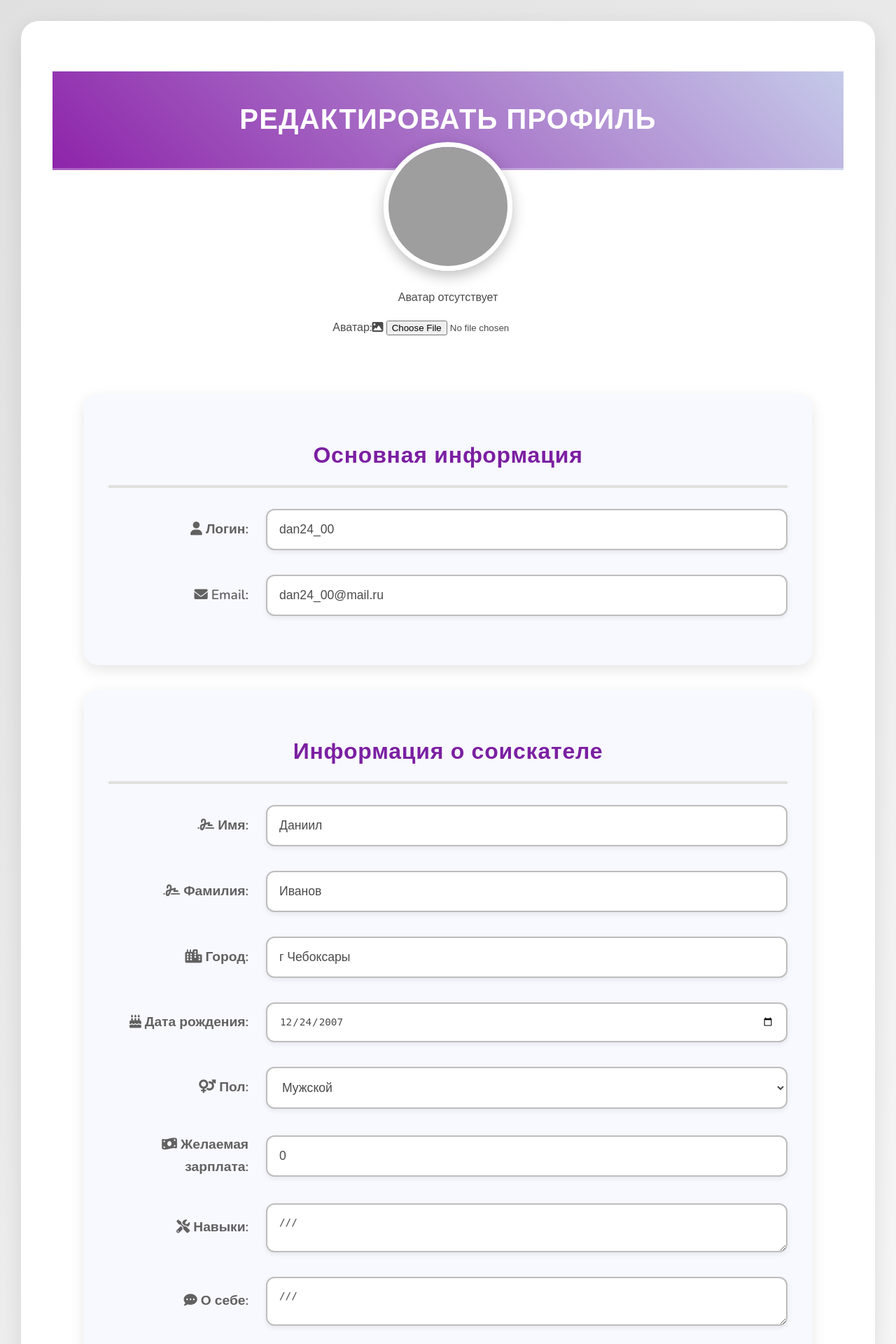
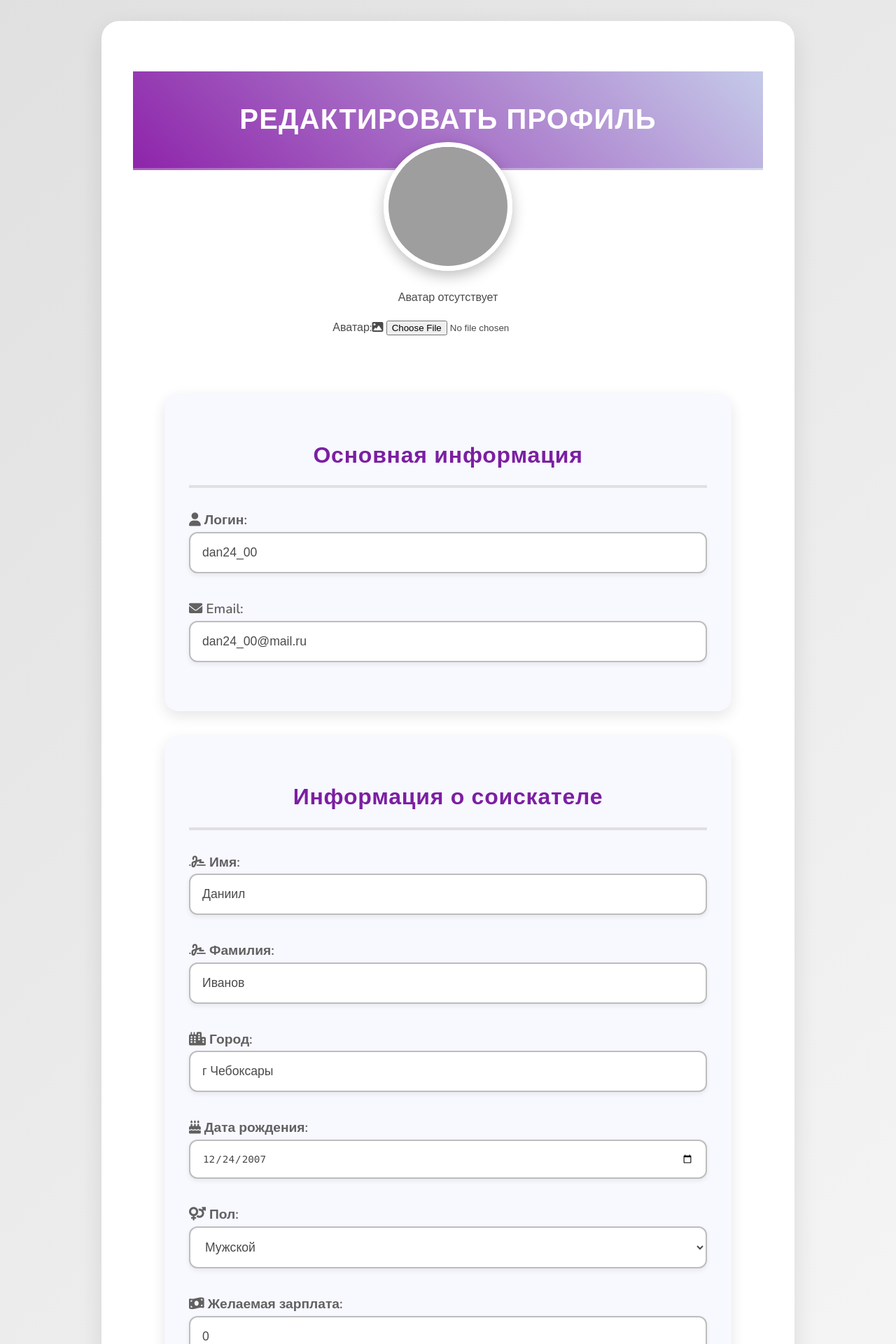
Before and after one commit to Romstar744/CaBoo, a PHP site: page /adm/edit_profile.php in a window 1280 px wide. Shown: the top 1920 px of the page at 70% size. Run offline with PHP 8.4, Linux system fonts and the light colour scheme; a user stored in the database is signed in; data comes from the database, SQL or seed files in the repository; grey boxes are pictures that could not be loaded.

Commit message:
fix design

```diff
--- a/adm/edit_profile.php
+++ b/adm/edit_profile.php
@@ -79,17 +79,19 @@ $conn->close();
         <div class="profile-info">
             <section class="info-block">
                 <h2>Основная информация</h2>
-                <div class="form-group">
+               <div class="form-group">
                     <div class="form-row">
                         <label><i class="fas fa-user"></i> Логин:</label>
                         <input type="text" name="username" value="<?php echo htmlspecialchars($user['username']); ?>" required>
                     </div>
+                    <div class="error-message" id="usernameError"></div>
                 </div>
                 <div class="form-group">
                     <div class="form-row">
                         <label><i class="fas fa-envelope"></i> Email:</label>
                         <input type="email" name="email" value="<?php echo htmlspecialchars($user['email']); ?>" required>
                     </div>
+                     <div class="error-message" id="emailError"></div>
                 </div>
             </section>
 
@@ -242,5 +244,22 @@ $conn->close();
     </form>
 </div>
 <script src="../js/profile.js"></script>
+<script>
+document.addEventListener('DOMContentLoaded', function() {
+    const urlParams = new URLSearchParams(window.location.search);
+    const error = urlParams.get('error');
+    if (error) {
+        const errorData = JSON.parse(decodeURIComponent(error));
+        for (const key in errorData) {
+            if (errorData.hasOwnProperty(key)) {
+                const errorField = document.getElementById(key + 'Error');
+                if (errorField) {
+                    errorField.textContent = errorData[key];
+                }
+            }
+        }
+    }
+});
+</script>
 </body>
 </html>
--- a/css/profile.css
+++ b/css/profile.css
@@ -7,6 +7,15 @@ body {
     margin: 0;
     overflow-x: hidden;
     scroll-behavior: smooth;
+}
+
+.error-message {
+    color: #d32f2f;
+    text-align: left;
+    margin-top: 7px;
+    font-size: 1em;
+    font-weight: 600;
+    animation: shake 0.5s ease-in-out;
 }
 
 .container {
@@ -20,7 +29,7 @@ body {
 }
 
 .profile-form {
-    max-width: 1200px;
+    max-width: 900px;
     width: 100%;
     background-color: #fff;
     border-radius: 25px;
@@ -108,7 +117,6 @@ body {
 }
 
 .form-row {
-    display: flex;
     align-items: center;
     margin-bottom: 15px;
 }
```
Also changed, not shown: adm/edit_profile_handler.php (+31 -1 lines).
